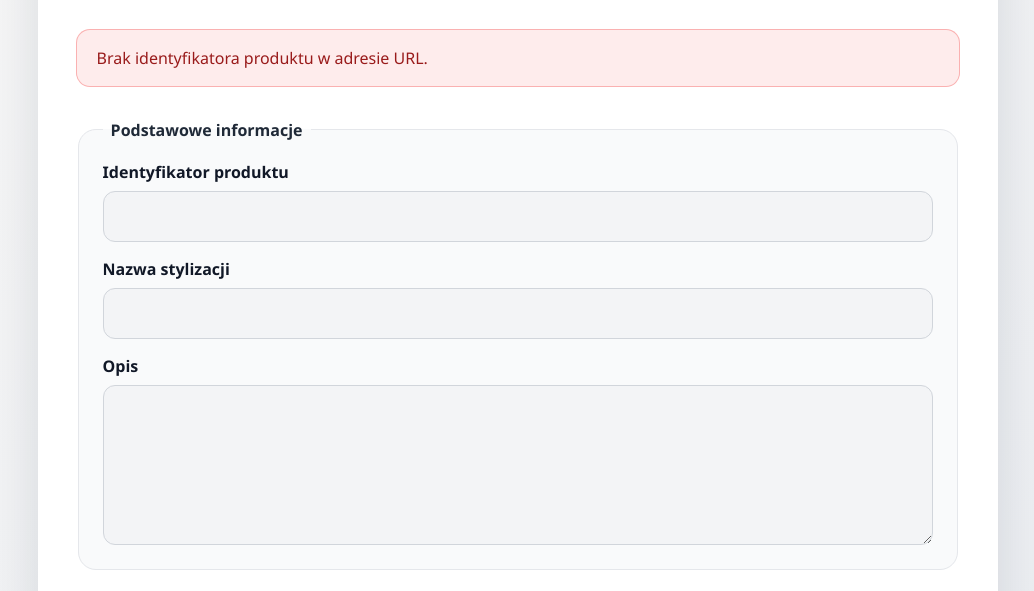
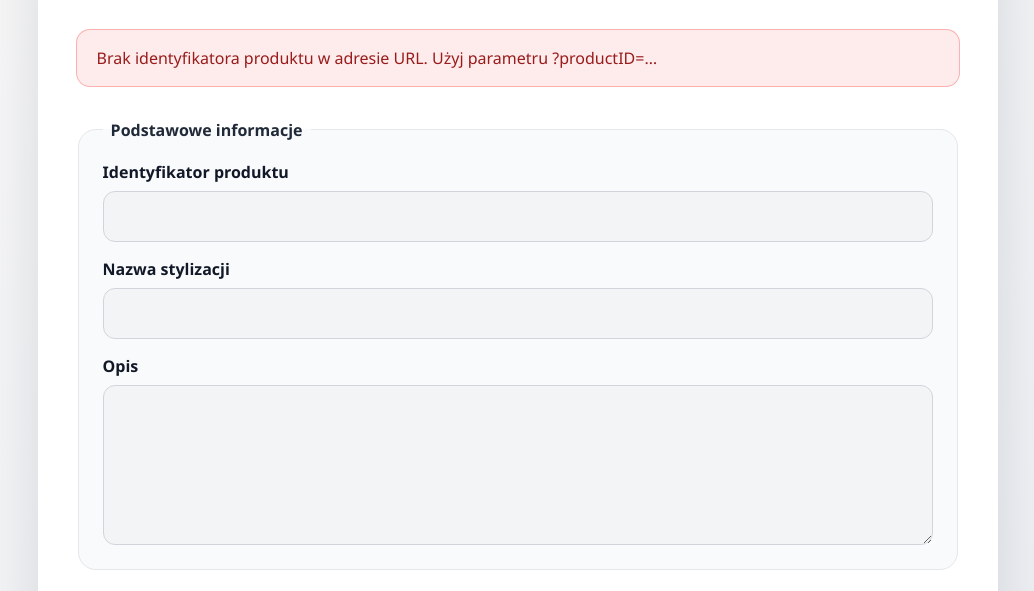
Before and after one commit to MariuszGorzoch/BuyTheLookVinted, a plain HTML site: page product_edit.html in a window 1280 px wide. Shown: the part 179-770 px from the top of the page, without its empty margins (122-1156 px from the left). Drawn offline with Linux system fonts and the light colour scheme.

Commit message:
Support productID query parameter on edit page

```diff
--- a/product_edit.html
+++ b/product_edit.html
@@ -291,7 +291,7 @@
           "https://vintagecrawlerappservice-hqb0f5bmfrdwf0g7.polandcentral-01.azurewebsites.net/products";
 
         const params = new URLSearchParams(window.location.search);
-        const productId = params.get("id");
+        const productId = params.get("productID") ?? params.get("id");
 
         const setStatus = (message, type = "info") => {
           statusElement.textContent = message;
@@ -447,7 +447,10 @@
 
         const loadProduct = async () => {
           if (!productId) {
-            setStatus("Brak identyfikatora produktu w adresie URL.", "error");
+            setStatus(
+              "Brak identyfikatora produktu w adresie URL. Użyj parametru ?productID=…",
+              "error"
+            );
             return;
           }
 
```
